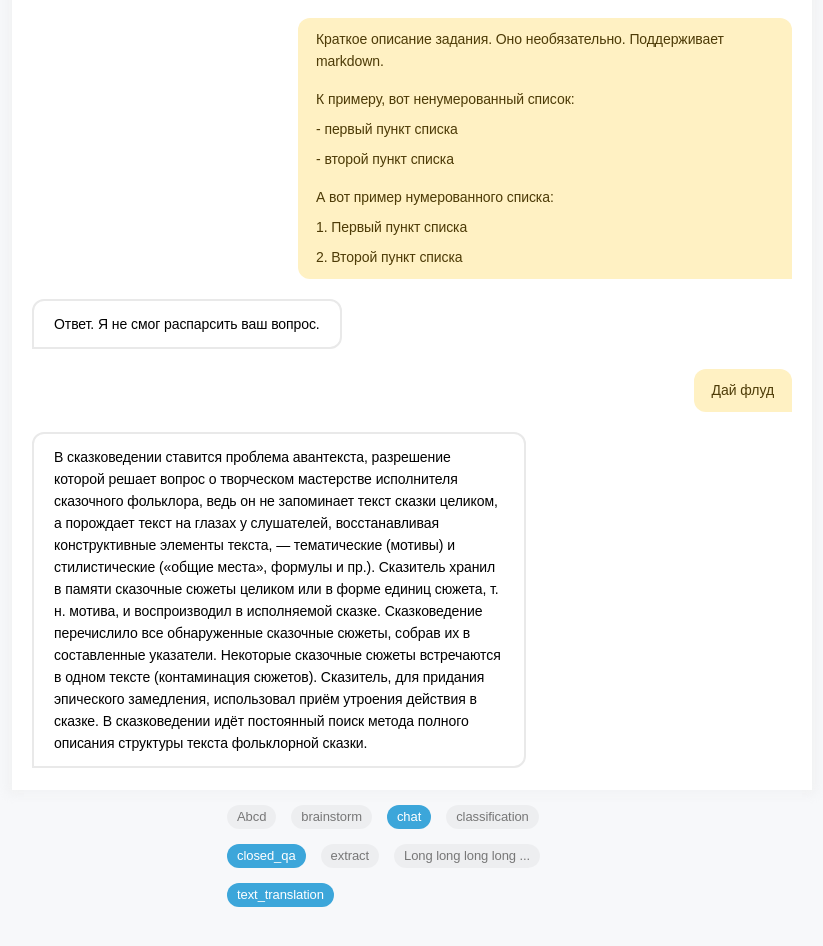
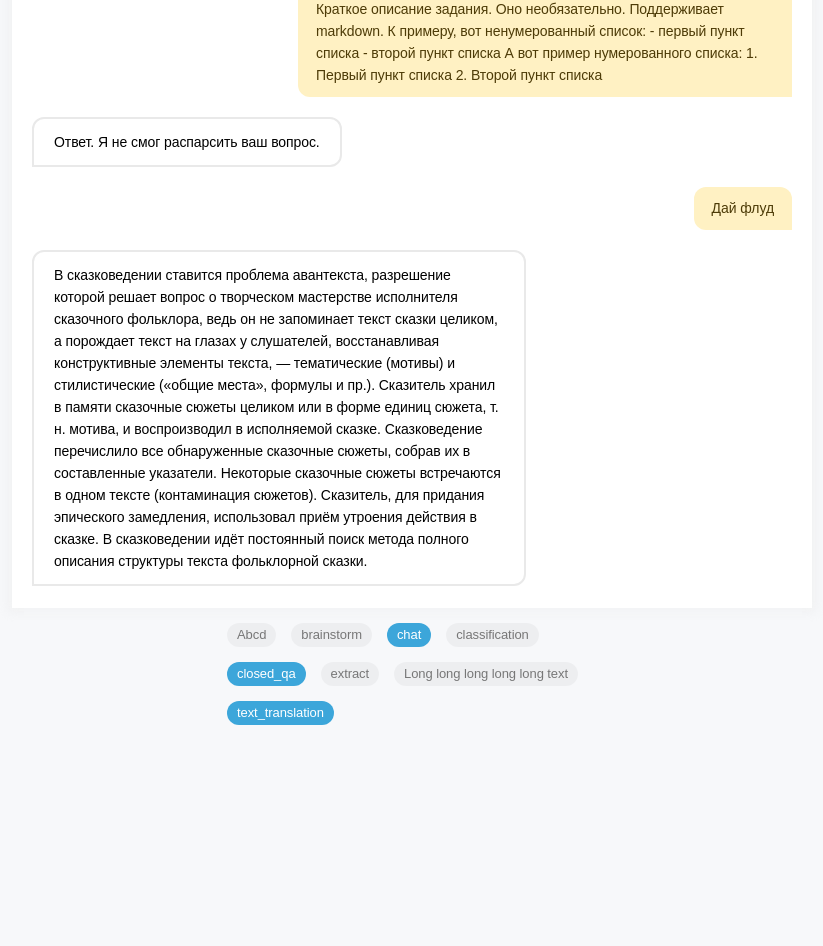
Before and after one commit to Troff8/dialog, a React (Vite) app: page / in a window 1280 px wide. Shown: the part 468-1414 px from the top of the page, without its empty margins (228-1051 px from the left). After the commit the page ends 1258 px from the top, so only its background shows below. Built offline with nearby package versions, Linux system fonts and the light colour scheme.

Commit message:
feat: remove tags

```diff
--- a/src/components/Message/Message.tsx
+++ b/src/components/Message/Message.tsx
@@ -6,17 +6,13 @@ interface MessageProps {
 }
 
 function Message({ message }: MessageProps) {
-  const paragraphs = message.content.split("\n"); // FIXME ???
-
   return (
     <div
       className={`${styles.message} ${
         message.role === "user" ? styles.messageUser : styles.messageAssistant
       }`}
     >
-      {paragraphs.map((paragraph: string, index: number) => (
-        <div key={index}>{paragraph}</div>
-      ))}
+      {message.content}
     </div>
   );
 }
--- a/src/components/SystemMessage/SystemMessage.tsx
+++ b/src/components/SystemMessage/SystemMessage.tsx
@@ -22,7 +22,7 @@ function SystemMessage({ message }: { message: string }) {
       }`}
       ref={messageRef}
     >
-      <div>{message}</div>
+      {message}
     </div>
   );
 }
--- a/src/components/Tag/Tag.tsx
+++ b/src/components/Tag/Tag.tsx
@@ -1,4 +1,4 @@
-import { useMemo, useState } from "react";
+import { useState } from "react";
 import { TagObject } from "../../types/tag";
 import styles from "./Tag.module.css";
 
@@ -9,10 +9,6 @@ interface TagProps {
 function Tag({ tag }: TagProps) {
   const [select, setSelect] = useState(tag.selected);
 
-  const label = useMemo(() => {
-    return tag.label.length > 20 ? `${tag.label.slice(0, 20)}...` : tag.label;
-  }, [tag]);
-
   const handleClick = () => {
     setSelect(!select);
   };
@@ -22,7 +18,7 @@ function Tag({ tag }: TagProps) {
       className={`${styles.tag} ${select && styles.active}`}
       onClick={handleClick}
     >
-      <span>{label}</span>
+      {tag.label}
     </div>
   );
 }
```
